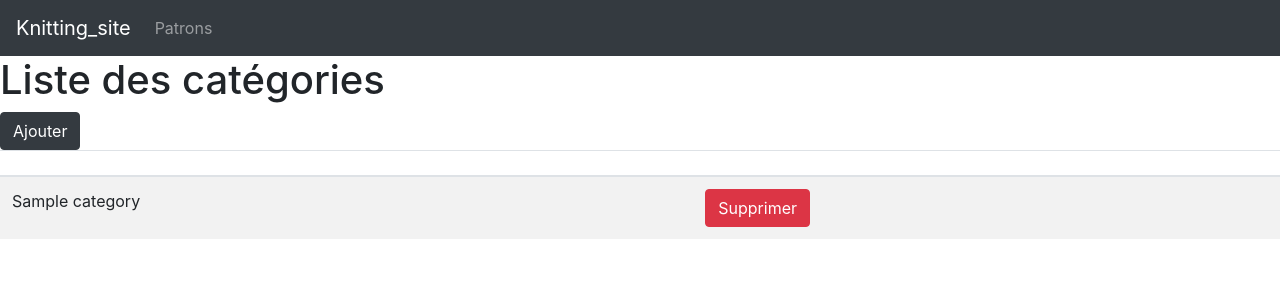
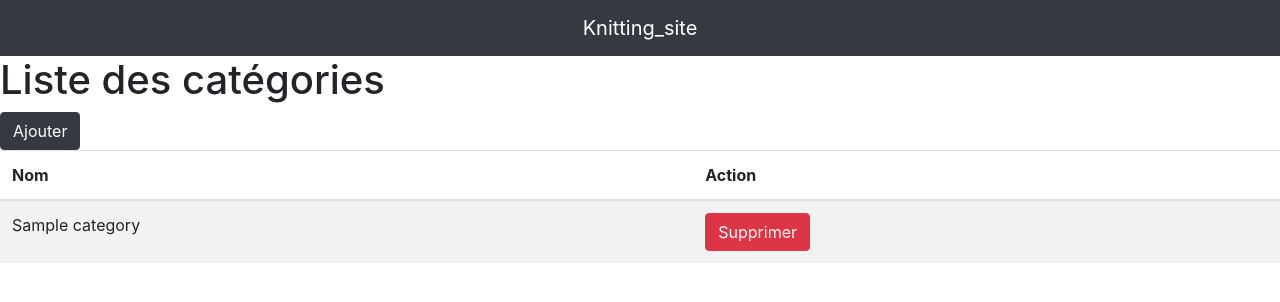
Before and after one commit to elisematos/knitting_site, a Symfony app: template templates/category/index.html.twig in a window 1280 px wide. Shown: the top 302 px of the page. Run offline with Twig, Linux system fonts and the light colour scheme; the template is opened without the code that fills it: most values are stand-ins (such as "Sample title", 1, 10 or a date in 2020); some libraries are stand-ins or nearby versions.

Commit message:
Add redirection to pattern_index on logout + home CSS Nav

```diff
--- a/src/Controller/CategoryController.php
+++ b/src/Controller/CategoryController.php
@@ -5,7 +5,6 @@ namespace App\Controller;
 use App\Entity\Category;
 use App\Form\CategoryType;
 use App\Repository\CategoryRepository;
-use App\Repository\PatternRepository;
 use Symfony\Bundle\FrameworkBundle\Controller\AbstractController;
 use Symfony\Component\HttpFoundation\Request;
 use Symfony\Component\HttpFoundation\Response;
--- a/src/Controller/SecurityController.php
+++ b/src/Controller/SecurityController.php
@@ -6,11 +6,14 @@ use Symfony\Bundle\FrameworkBundle\Controller\AbstractController;
 use Symfony\Component\HttpFoundation\Response;
 use Symfony\Component\Routing\Annotation\Route;
 use Symfony\Component\Security\Http\Authentication\AuthenticationUtils;
+use Symfony\Component\HttpFoundation\RedirectResponse;
 
 class SecurityController extends AbstractController
 {
     /**
      * @Route("/login", name="app_login")
+     * @param AuthenticationUtils $authenticationUtils
+     * @return Response
      */
     public function login(AuthenticationUtils $authenticationUtils): Response
     {
@@ -32,5 +35,6 @@ class SecurityController extends AbstractController
     public function logout()
     {
         throw new \LogicException('This method can be blank - it will be intercepted by the logout key on your firewall.');
+
     }
 }
--- a/src/Form/PatternType.php
+++ b/src/Form/PatternType.php
@@ -12,7 +12,6 @@ use Symfony\Bridge\Doctrine\Form\Type\EntityType;
 use Symfony\Component\Form\AbstractType;
 use Symfony\Component\Form\Extension\Core\Type\ChoiceType;
 use Symfony\Component\Form\Extension\Core\Type\FileType;
-use Symfony\Component\Form\Extension\Core\Type\RangeType;
 use Symfony\Component\Form\Extension\Core\Type\TextareaType;
 use Symfony\Component\Form\Extension\Core\Type\TextType;
 use Symfony\Component\Form\FormBuilderInterface;
--- a/src/Form/SearchPatternType.php
+++ b/src/Form/SearchPatternType.php
@@ -3,7 +3,6 @@
 namespace App\Form;
 
 use App\Entity\Category;
-use App\Entity\Yarn;
 use App\Entity\Pattern;
 use Symfony\Bridge\Doctrine\Form\Type\EntityType;
 use Symfony\Component\Form\AbstractType;
--- a/src/Form/YarnType.php
+++ b/src/Form/YarnType.php
@@ -2,10 +2,8 @@
 
 namespace App\Form;
 
-use App\Entity\Brand;
 use App\Entity\Yarn;
 use Symfony\Component\Form\Extension\Core\Type\TextType;
-use Symfony\Bridge\Doctrine\Form\Type\EntityType;
 use Symfony\Component\Form\AbstractType;
 use Symfony\Component\Form\Extension\Core\Type\ChoiceType;
 use Symfony\Component\Form\FormBuilderInterface;
--- a/src/Repository/PatternRepository.php
+++ b/src/Repository/PatternRepository.php
@@ -3,9 +3,7 @@
 namespace App\Repository;
 
 use App\Entity\Pattern;
-use App\Entity\PatternSearch;
 use Doctrine\Bundle\DoctrineBundle\Repository\ServiceEntityRepository;
-use Doctrine\ORM\NonUniqueResultException;
 use Doctrine\Persistence\ManagerRegistry;
 
 /**
--- a/templates/base.html.twig
+++ b/templates/base.html.twig
@@ -12,33 +12,46 @@
         {% block stylesheets %}{% endblock %}
     </head>
     <body>
-    <nav class="navbar navbar-expand-lg navbar-dark bg-dark">
-        <a class="navbar-brand" href="{{ path('home') }}">Knitting_site</a>
-        <button class="navbar-toggler" type="button" data-toggle="collapse" data-target="#navbarSupportedContent" aria-controls="navbarSupportedContent" aria-expanded="false" aria-label="Toggle navigation">
+    <nav class="navbar sticky-top navbar-expand-lg navbar-dark bg-dark">
+        <div class="mx-auto order-0">
+        <a class="navbar-brand mx-auto" href="{{ path('pattern_index') }}">Knitting_site</a>
+        </div>
+        {% if is_granted('ROLE_ADMIN') %}
+        <button class="navbar-toggler" type="button"
+                data-toggle="collapse" data-target="#navbarSupportedContent"
+                aria-controls="navbarSupportedContent" aria-expanded="false" aria-label="Toggle navigation">
             <span class="navbar-toggler-icon"></span>
         </button>
-
         <div class="collapse navbar-collapse" id="navbarSupportedContent">
-            <ul class="navbar-nav mr-auto">
-                <li {% if route_name == "pattern_index" %} class="nav-item active" {% else %} class="nav-item" {% endif %}>
+            <ul class="navbar-nav ml-auto">
+                <li {% if route_name == "pattern_index" %} class="nav-item active"
+                    {% else %} class="nav-item" {% endif %}>
                     <a class="nav-link" href="{{ path('pattern_index') }}">Patrons</a>
                 </li>
-                {% if is_granted('ROLE_ADMIN') %}
-                <li {% if route_name == "category_index" %} class="nav-item dropdown active" {% else %} class="nav-item dropdown" {% endif %}>
+                <li {% if route_name == "category_index" %} class="nav-item dropdown active"
+                    {% else %} class="nav-item dropdown" {% endif %}>
                     <a class="nav-link" href="{{ path('category_index') }}">Catégories</a>
                 </li>
-                {% endif %}
-                {% if is_granted('ROLE_ADMIN') %}
-                <li {% if route_name == "yarn_index" %} class="nav-item active" {% else %} class="nav-item" {% endif %}>
+                <li {% if route_name == "yarn_index" %} class="nav-item active"
+                    {% else %} class="nav-item" {% endif %}>
                     <a class="nav-link" href="{{ path('yarn_index') }}">Fils</a>
                 </li>
-                {% endif %}
+                <li class="nav-item">
+                    <a class="nav-link" href="{{ path('app_logout') }}">
+                        <img src="{{ asset('uploads/icons/logout-24.png') }}" alt="logout_icon" width="25">
+                    </a>
+                </li>
             </ul>
         </div>
+        {% endif %}
     </nav>
         {% block body %}{% endblock %}
-    <script src="https://code.jquery.com/jquery-3.5.1.slim.min.js" integrity="sha384-DfXdz2htPH0lsSSs5nCTpuj/zy4C+OGpamoFVy38MVBnE+IbbVYUew+OrCXaRkfj" crossorigin="anonymous"></script>
-    <script src="https://cdn.jsdelivr.net/npm/bootstrap@4.5.3/dist/js/bootstrap.bundle.min.js" integrity="sha384-ho+j7jyWK8fNQe+A12Hb8AhRq26LrZ/JpcUGGOn+Y7RsweNrtN/tE3MoK7ZeZDyx" crossorigin="anonymous"></script>
+    <script src="https://code.jquery.com/jquery-3.5.1.slim.min.js"
+            integrity="sha384-DfXdz2htPH0lsSSs5nCTpuj/zy4C+OGpamoFVy38MVBnE+IbbVYUew+OrCXaRkfj"
+            crossorigin="anonymous"></script>
+    <script src="https://cdn.jsdelivr.net/npm/bootstrap@4.5.3/dist/js/bootstrap.bundle.min.js"
+            integrity="sha384-ho+j7jyWK8fNQe+A12Hb8AhRq26LrZ/JpcUGGOn+Y7RsweNrtN/tE3MoK7ZeZDyx"
+            crossorigin="anonymous"></script>
         {% block javascripts %}{% endblock %}
     </body>
 </html>
--- a/templates/category/index.html.twig
+++ b/templates/category/index.html.twig
@@ -9,8 +9,8 @@
         <table class="table table-striped">
             <thead>
             <tr>
-                <th></th>
-                <th></th>
+                <th>Nom</th>
+                <th>Action</th>
             </tr>
             </thead>
             <tbody>
```
Also changed, not shown: src/Controller/HomeController.php (+2 -8 lines), src/Controller/PatternController.php (+5 -4 lines), src/Entity/Yarn.php (+0 -12 lines), src/Security/AppAuthenticator.php (+5 -5 lines), templates/home/index.html.twig (deleted, +0 -36 lines), public/uploads/icons/logout-24.png (added).
